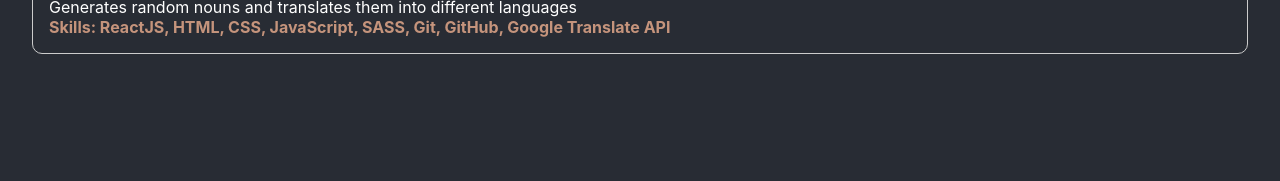
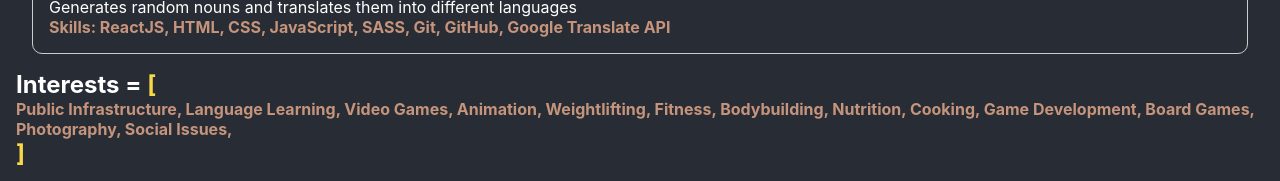
Before and after one commit to brandonyuh/portfolio, a React (Create React App) app: page / in a window 1280 px wide. Shown: the part 1136-1317 px from the top of the page. Before the commit the page ends 1222 px from the top, so only its background shows below. Built offline with nearby package versions, Linux system fonts and the light colour scheme.

Commit message:
Added interests

```diff
--- a/src/App.jsx
+++ b/src/App.jsx
@@ -9,6 +9,8 @@
   const [filteredSkills, setFilteredSkills] = useState([]);
 
   const skills = ["ReactJS", "NodeJS", "ExpressJS", "MySQL", "HTML", "CSS", "JavaScript", "SASS", "Bootstrap", "Git", "GitHub", "Heroku", "Netlify", "VS Code", "Postman", "C#", "Java", "Python", "Unity", "C++", "C", "PHP", "JQuery", "Netbeans", "AdoDB", "Android Studio", "Vector Graphics", "JSP", "Axure", "Eclipse", "Subversion", "Mercurial", "Perforce", "BlackBerry API", "Google Maps API", "Geolocation data", "Google Translate API"];
+
+  const interests = ["Public Infrastructure", "Language Learning", "Video Games", "Animation", "Weightlifting", "Fitness", "Bodybuilding", "Nutrition", "Cooking", "Game Development", "Board Games", "Photography", "Social Issues"];
 
   return (
     <>
@@ -63,6 +65,17 @@
         })}
       </h2> */}
       <ProjectList filteredSkills={filteredSkills} />
+      <h2>
+        Interests = <span className="bracket">[</span>
+      </h2>
+      <div className="skill__container">
+        {interests.map((interest) => {
+          return <span className="skill__item">{interest}, </span>;
+        })}
+      </div>
+      <h2>
+        <span className="bracket">]</span>
+      </h2>
     </>
   );
 }
```
